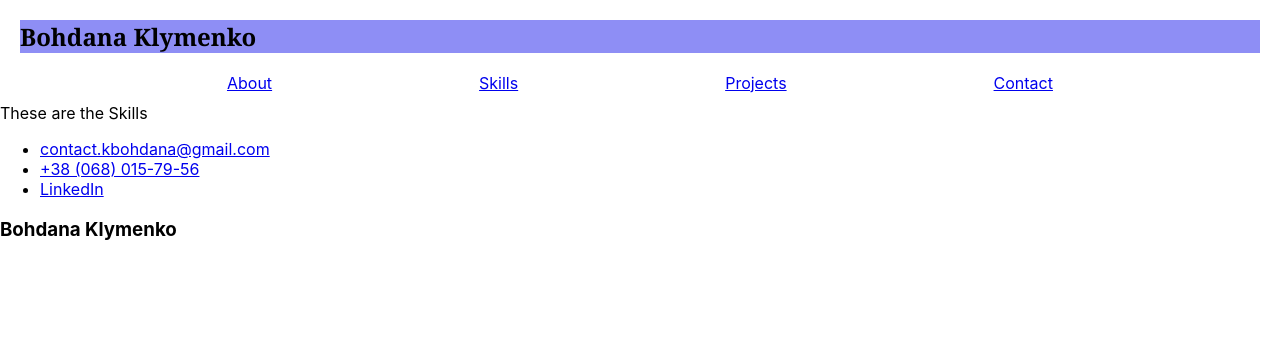
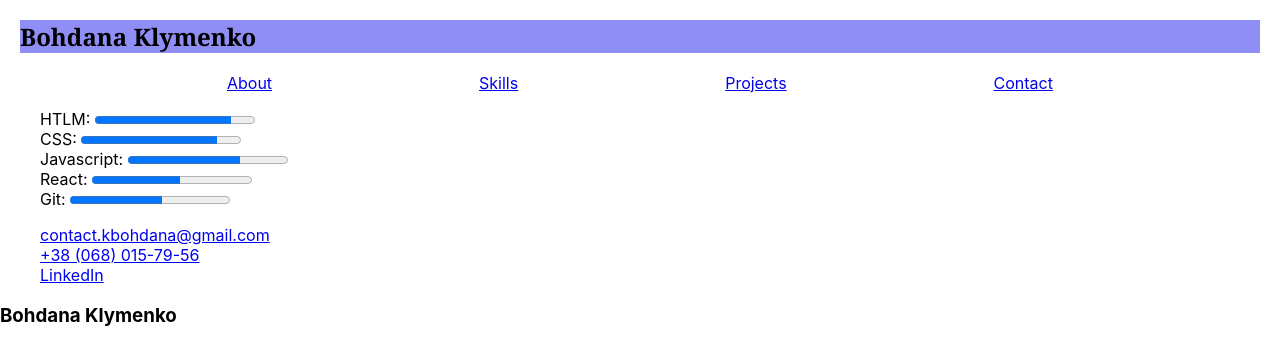
Before and after one commit to DanaKLym/spa-portfolio, a React (Create React App) app in the folder my-app/: page /skills in a window 1280 px wide. Shown: the top 364 px of the page. Built offline with nearby package versions, Linux system fonts and the light colour scheme.

Commit message:
added a few skills with progress bars, and set out initial layout for About page

```diff
--- /dev/null
+++ b/my-app/src/About/About.module.scss
@@ -0,0 +1,12 @@
+.aboutLayout {
+  margin: 2%;
+
+  display: flex;
+  justify-content: space-around;
+  gap: 2%;
+}
+
+.avatar {
+  width: 15%;
+  display: block;
+}
--- a/my-app/src/About/About.tsx
+++ b/my-app/src/About/About.tsx
@@ -1,16 +1,21 @@
 import Header from "../Header/Header";
+import photo from "./aboutPFP.jpg";
+import styles from "./About.module.scss";
 
 const About: React.FC = () => {
   return (
     <>
       <Header />
-      <p>
-        I'm a developer in training and still very much at the beginning of my
-        journey. It started with some projects created as a part of SheCodes
-        Workshops! I am currently learning React and I am also seeking the
-        opportunities to improve my skills. If you want to take a closer look of
-        what I am up to, check out my Projects page!
-      </p>
+      <div className={styles.aboutLayout}>
+        <p>
+          I'm a developer in training and still very much at the beginning of my
+          journey. It started with some projects created as a part of SheCodes
+          Workshops! I am currently learning React and I am also seeking the
+          opportunities to improve my skills. If you want to take a closer look
+          of what I am up to, check out my Projects page!
+        </p>
+        <img src={photo} alt="personalPhoto" className={styles.avatar} />
+      </div>
     </>
   );
 };
--- /dev/null
+++ b/my-app/src/Footer/Footer.module.scss
@@ -0,0 +1,3 @@
+.footerRefs {
+  list-style: none;
+}
--- a/my-app/src/Footer/Footer.tsx
+++ b/my-app/src/Footer/Footer.tsx
@@ -1,16 +1,18 @@
+import styles from "./Footer.module.scss";
+
 const Footer: React.FC = () => {
   return (
     <>
       <ul>
-        <li>
+        <li className={styles.footerRefs}>
           <a href="mailto:contact.kbohdana@gmail.com">
             contact.kbohdana@gmail.com
           </a>
         </li>
-        <li>
+        <li className={styles.footerRefs}>
           <a href="tel:+380680157956">+38 &#40;068&#41; 015-79-56</a>
         </li>
-        <li>
+        <li className={styles.footerRefs}>
           <a
             href="https://www.linkedin.com/in/bohdana-klymenko-254472176/"
             target="_blank"
--- /dev/null
+++ b/my-app/src/Skills/Skills.module.scss
@@ -0,0 +1,3 @@
+.progressBars {
+  list-style: none;
+}
--- a/my-app/src/Skills/Skills.tsx
+++ b/my-app/src/Skills/Skills.tsx
@@ -1,10 +1,42 @@
 import Header from "../Header/Header";
+import styles from "./Skills.module.scss";
 
 const Skills: React.FC = () => {
   return (
     <>
       <Header />
-      <div>These are the Skills</div>
+      <ul>
+        <li className={styles.progressBars}>
+          <label htmlFor="htmlLevel">HTLM: </label>
+          <progress id="htmlLevel" max="100" value="85">
+            85%
+          </progress>
+        </li>
+        <li className={styles.progressBars}>
+          <label htmlFor="cssLevel">CSS: </label>
+          <progress id="cssLevel" max="100" value="85">
+            85%
+          </progress>
+        </li>
+        <li className={styles.progressBars}>
+          <label htmlFor="jsLevel">Javascript: </label>
+          <progress id="jsLevel" max="100" value="70">
+            70%
+          </progress>
+        </li>
+        <li className={styles.progressBars}>
+          <label htmlFor="reactLevel">React: </label>
+          <progress id="reactLevel" max="100" value="55">
+            55%
+          </progress>
+        </li>
+        <li className={styles.progressBars}>
+          <label htmlFor="gitLevel">Git: </label>
+          <progress id="gitLevel" max="100" value="58">
+            58%
+          </progress>
+        </li>
+      </ul>
     </>
   );
 };
```
Also changed, not shown: 1 other file (tests, documents, lock files or other folders).
